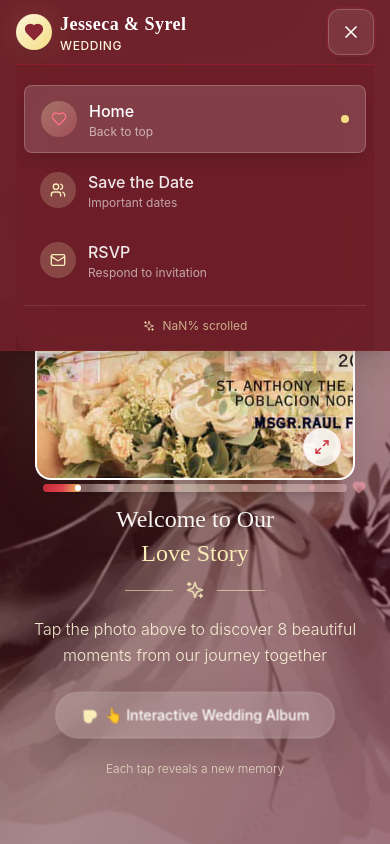
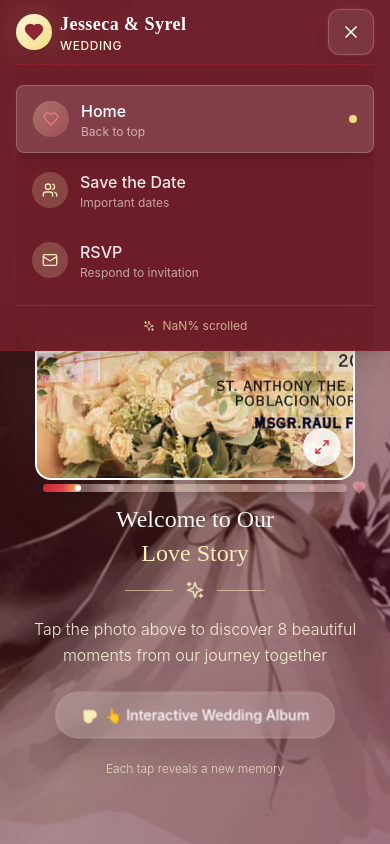
Before and after one commit to Autentico123/wedding-invitation, a React (Vite) app: page / in a window 390 px wide. Both pictures are taken after a click on the button 351 px from the left and 32 px from the top of the page. Shown: the top 844 px of the page. Built offline with nearby package versions, Linux system fonts and the light colour scheme.

Commit message:
fix: remove unnecessary padding from mobile menu item container

```diff
--- a/src/components/Navigation.jsx
+++ b/src/components/Navigation.jsx
@@ -354,7 +354,7 @@ const Navigation = () => {
                 exit={{ height: 0, opacity: 0 }}
                 transition={{ duration: 0.3 }}
               >
-                <div className="py-4 border-t border-maroon-700/50 bg-maroon-900/60 backdrop-blur-xl rounded-b-2xl shadow-2xl px-2">
+                <div className="py-4 border-t border-maroon-700/50 bg-maroon-900/60 backdrop-blur-xl rounded-b-2xl shadow-2xl">
                   {menuItems.map((item, index) => {
                     const isActive = activeSection === item.href.substring(1);
                     return (
```
